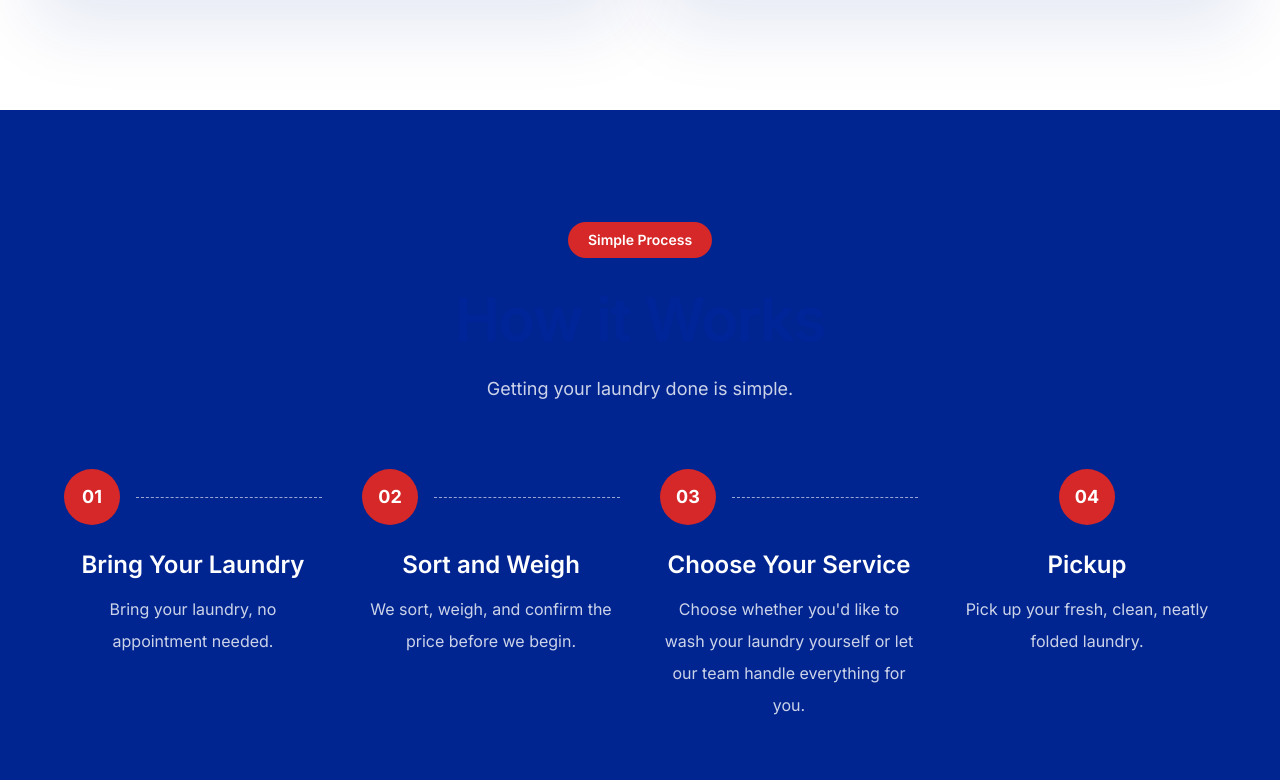
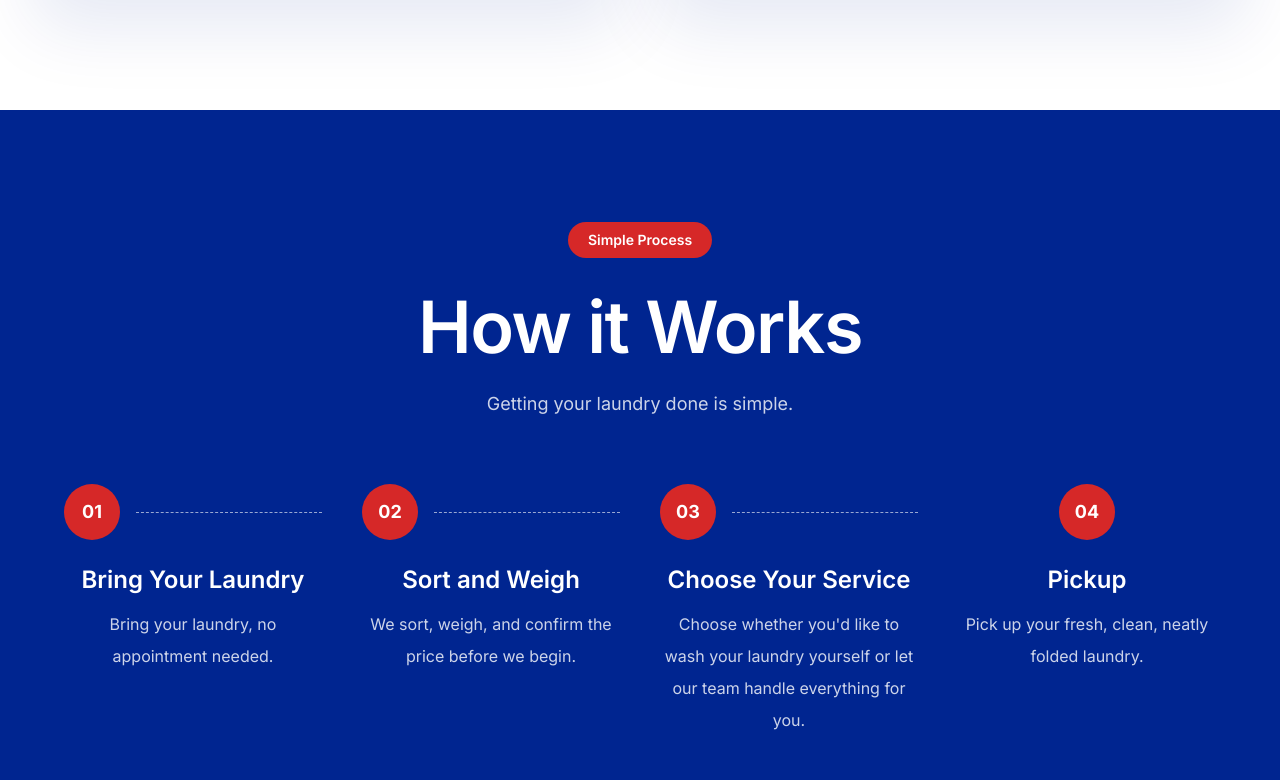
Before and after one commit to AdedayoDev/Zebra-Laundromat, a React (Vite) app: page / in a window 1280 px wide. Shown: the part 2020-2800 px from the top of the page. Built offline with nearby package versions, Linux system fonts and the light colour scheme.

Commit message:
latest update

```diff
--- a/src/sections/HowItWorks.tsx
+++ b/src/sections/HowItWorks.tsx
@@ -28,14 +28,17 @@ function HowItWorks() {
   return (
     <section
       id='how-it-works'
-      className='bg-[#002590] px-4 py-20 sm:px-6 lg:px-8 lg:py-28'
+      className='bg-[#002590] text-white px-4 py-20 sm:px-6 lg:px-8 lg:py-28'
     >
       <div className='mx-auto max-w-6xl text-center'>
         <div className='inline-flex items-center justify-center rounded-full bg-[#D62828] px-5 py-2 text-sm font-semibold text-white'>
           Simple Process
         </div>
 
-        <h2 className='premium-heading mx-auto mt-6 max-w-3xl text-4xl font-semibold leading-tight text-white sm:text-5xl md:text-6xl'>
+        <h2
+          className='premium-heading mx-auto mt-6 max-w-3xl text-4xl font-semibold leading-tight  sm:text-5xl md:text-7xl'
+          style={{ color: "#ffffff" }}
+        >
           How it Works
         </h2>
 
```
